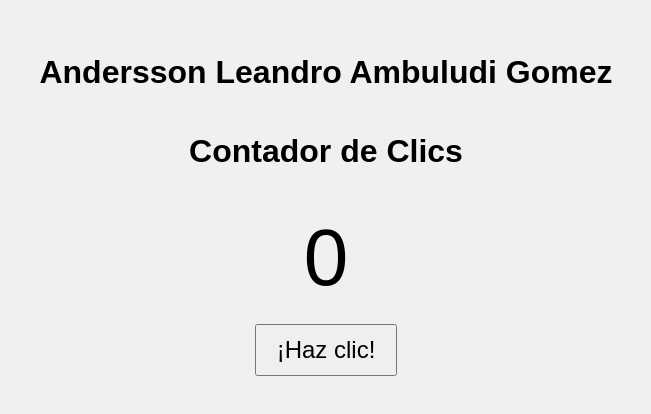
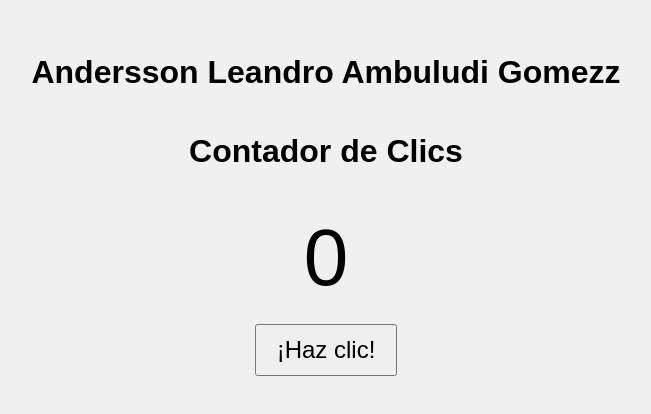
Before and after one commit to AnderssonLeandro09/Contador, a website: page index.html in a window 1280 px wide. Shown: the part 204-618 px from the top of the page, without its empty margins (314-965 px from the left). Drawn offline with Linux system fonts and the light colour scheme; no server answers.

```diff
--- a/index.html
+++ b/index.html
@@ -11,7 +11,7 @@
     </style>
 </head>
 <body>
-    <h1>Andersson Leandro Ambuludi Gomez</h1>
+    <h1>Andersson Leandro Ambuludi Gomezz</h1>
     <h1>Contador de Clics</h1>
     <div id="contador">0</div>
     <button id="botonIncrementar">¡Haz clic!</button>
```
